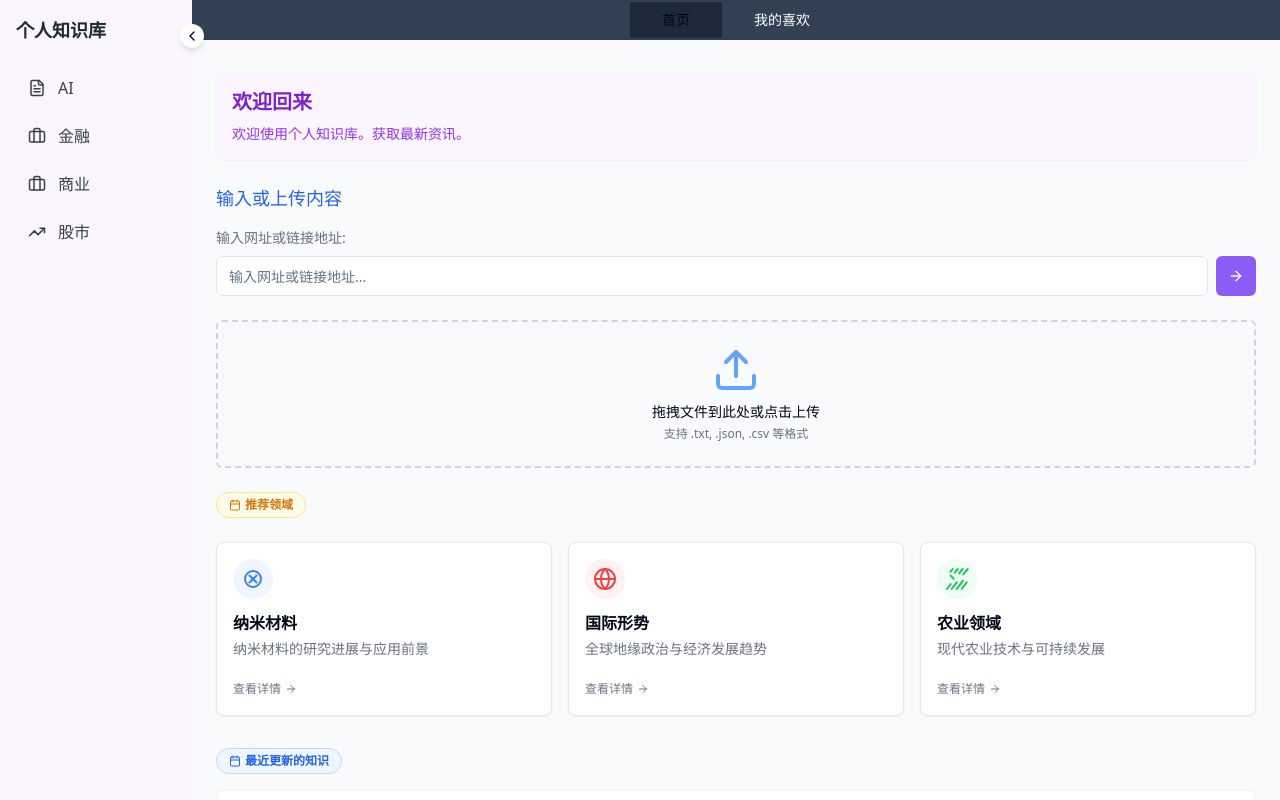
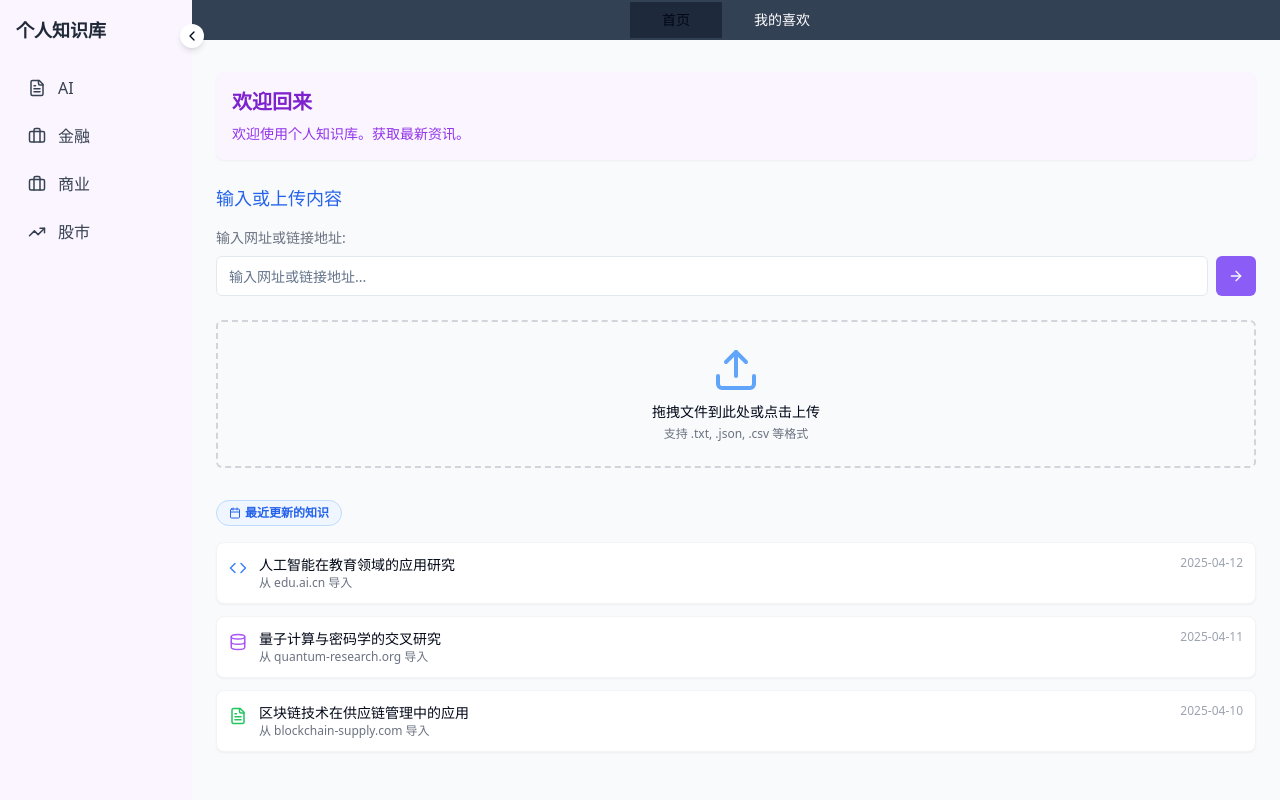
Before and after one commit to YiErWuXiu/personal-knowledge-hub-front, a React (Vite) app: page / in a window 1280 px wide. Shown: the top 800 px of the page. Built offline with nearby package versions, Linux system fonts and the light colour scheme.

Commit message:
Remove recommendation cards from index page
Remove the recommendation cards from the index page.

```diff
--- a/src/pages/Index.tsx
+++ b/src/pages/Index.tsx
@@ -1,3 +1,4 @@
+
 import { useState } from "react";
 import { ArrowRight, Bookmark, Briefcase, Calendar, Home, Search, Upload, User } from "lucide-react";
 import { Input } from "@/components/ui/input";
@@ -36,27 +37,6 @@ const Index = () => {
       source: "从 blockchain-supply.com 导入",
       date: "2025-04-10",
       icon: "blockchain"
-    }
-  ];
-
-  const recommendations = [
-    {
-      id: 1,
-      title: "纳米材料",
-      description: "纳米材料的研究进展与应用前景",
-      icon: "nano"
-    },
-    {
-      id: 2,
-      title: "国际形势",
-      description: "全球地缘政治与经济发展趋势",
-      icon: "global"
-    },
-    {
-      id: 3,
-      title: "农业领域",
-      description: "现代农业技术与可持续发展",
-      icon: "agriculture"
     }
   ];
 
@@ -117,21 +97,6 @@ const Index = () => {
 
               {/* Upload Area */}
               <UploadArea />
-
-              {/* Recommended Areas */}
-              <div className="mt-6">
-                <Badge variant="outline" className="bg-amber-50 text-amber-600 border-amber-200 flex w-fit items-center gap-1 px-3 py-1">
-                  <Calendar className="h-3 w-3" />
-                  <span>推荐领域</span>
-                </Badge>
-              </div>
-            </div>
-
-            {/* Recommendation Cards */}
-            <div className="grid grid-cols-1 md:grid-cols-3 gap-4 mb-6">
-              {recommendations.map((rec) => (
-                <RecommendationCard key={rec.id} recommendation={rec} />
-              ))}
             </div>
 
             {/* Recent Knowledge */}
```
